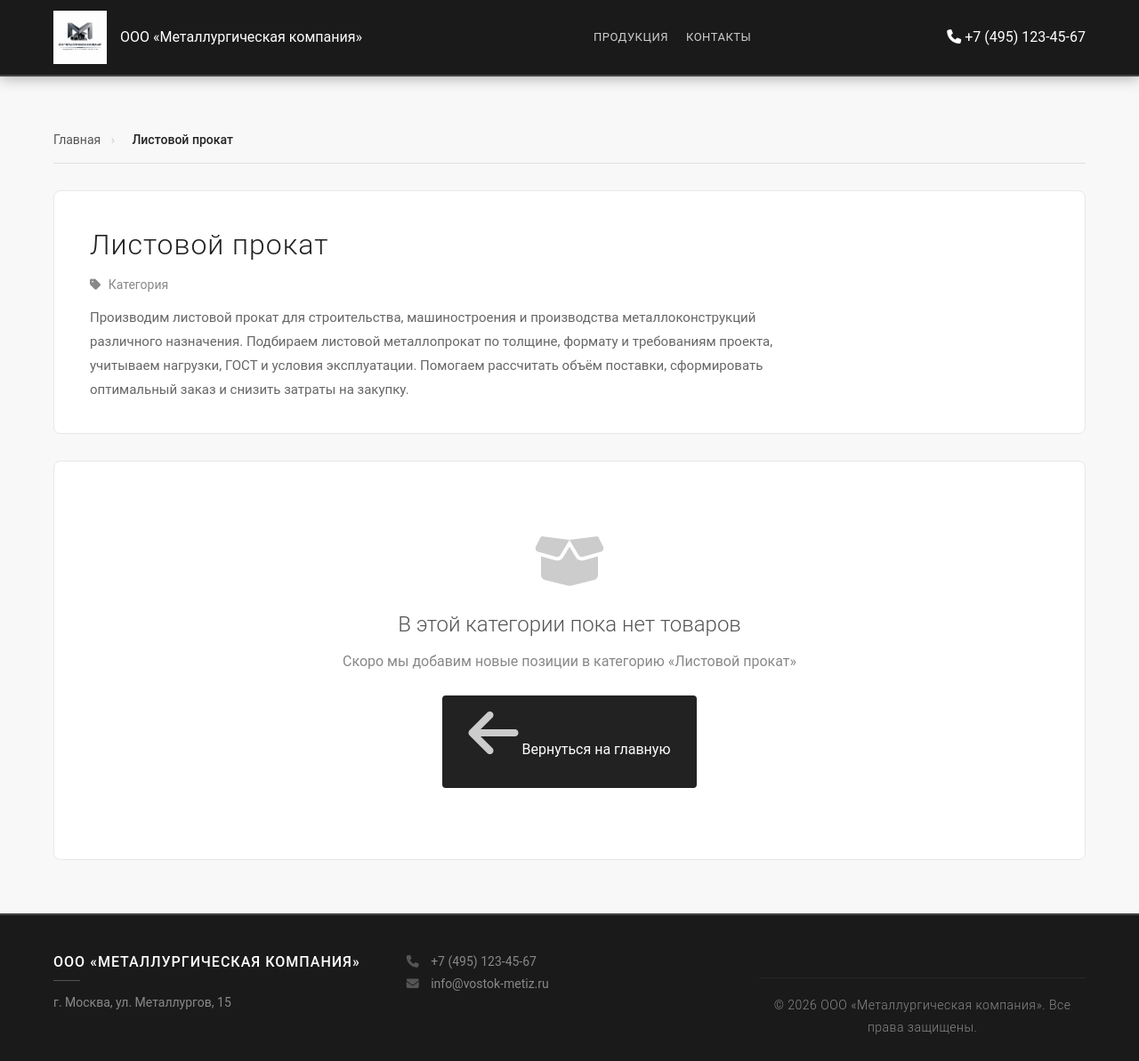
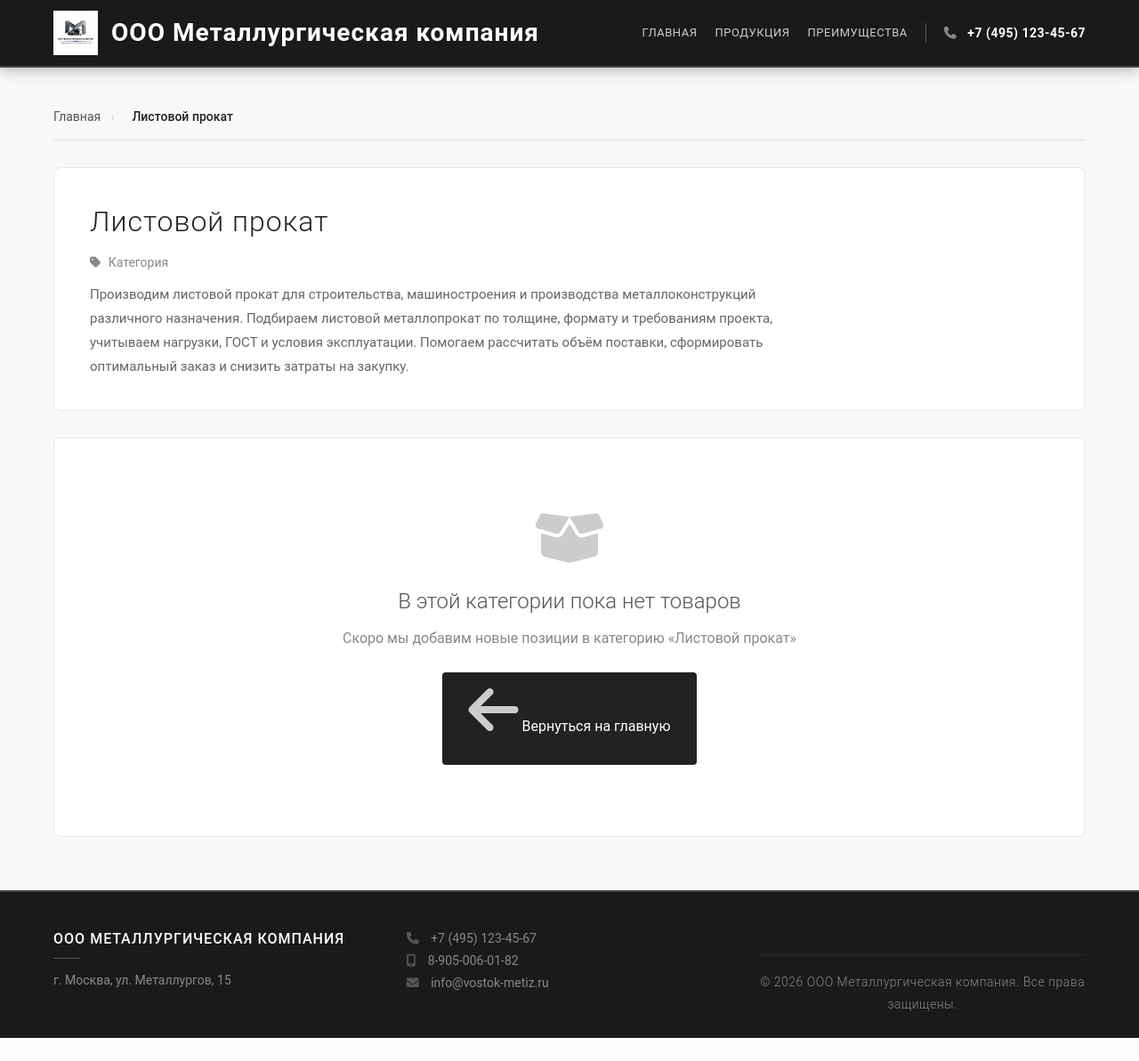
Before and after one commit to BogdanChelnokov/metallcompany, a Django app: a page that uses templates/base.html in a window 1280 px wide. Shown: the whole page at 89% size. After the commit the page ends 1167 px from the top, so only its background shows below. Run offline with Django 5.2, Linux system fonts and the light colour scheme; data comes from the database, SQL or seed files in the repository.

Commit message:
Update base.html

```diff
--- a/templates/base.html
+++ b/templates/base.html
@@ -1,65 +1,58 @@
-{\rtf1}<!-- templates/base.html -->
+<!-- templates/base.html -->
 {% load static %}
 <!DOCTYPE html>
 <html lang="ru">
 <head>
     <meta charset="UTF-8">
     <meta name="viewport" content="width=device-width, initial-scale=1.0">
-    <title>{% block title %}Чёрный металлопрокат и метизная продукция{% endblock %}</title>
+    <title>{% block title %}ООО Металлургическая компания{% endblock %}</title>
 
-    <!-- Подключаем стили (создадим чуть позже) -->
     <link rel="stylesheet" href="{% static 'css/style.css' %}">
-
-    <!-- Font Awesome для иконок -->
     <link rel="stylesheet" href="https://cdnjs.cloudflare.com/ajax/libs/font-awesome/6.5.0/css/all.min.css">
 
     {% block extra_css %}{% endblock %}
 </head>
 <body>
-    <!-- Шапка сайта -->
     <header>
         <div class="container">
             <div class="logo">
-                <img src="{% static 'images/logo.png' %}" style="height: 60px; width: auto; max-width: 300px;">
-                <span>ООО «Металлургическая компания»</span>
+                <img src="{% static 'images/logo.png' %}" alt="ООО Металлургическая компания">
+                <span class="company-name">ООО Металлургическая компания</span>
             </div>
             <nav>
+                <a href="{% url 'home' %}">Главная</a>
                 <a href="{% url 'home' %}#products">Продукция</a>
-                <a href="#contacts">Контакты</a>
+                <a href="{% url 'home' %}#advantages">Преимущества</a>
+                <a href="tel:{{ site_settings.phone|default:'+7 (347) 293-45-88' }}" class="nav-phone">
+                    <i class="fas fa-phone"></i> {{ site_settings.phone|default:"+7 (347) 293-45-88" }}
+                </a>
             </nav>
-            <div class="contacts-header">
-                <a href="tel:{{ site_settings.phone }}" class="phone">
-                    <i class="fas fa-phone"></i> {{ site_settings.phone|default:"+7 (123) 456-78-90" }}
-                </a>
-            </div>
         </div>
     </header>
 
-    <!-- Основной контент -->
     <main>
         {% block content %}{% endblock %}
     </main>
 
-    <!-- Подвал -->
     <footer id="contacts">
         <div class="container">
             <div class="footer-grid">
                 <div class="footer-info">
-                    <h3>ООО «Металлургическая компания»</h3>
-                    <p>{{ site_settings.address|default:"г. Москва, ул. Металлургов, д. 1" }}</p>
+                    <h3>{{ site_settings.company_name|default:"ООО Металлургическая компания" }}</h3>
+                    <p>{{ site_settings.address|default:"450078 г.Уфа, ул. Революционная д.221 офис 403(105)" }}</p>
                 </div>
                 <div class="footer-contacts">
-                    <p><i class="fas fa-phone"></i> {{ site_settings.phone|default:"+7 (123) 456-78-90" }}</p>
-                    <p><i class="fas fa-envelope"></i> {{ site_settings.email|default:"info@vostok-metiz.ru" }}</p>
+                    <p><i class="fas fa-phone"></i> {{ site_settings.phone|default:"+7 (347) 293-45-88" }}</p>
+                    <p><i class="fas fa-mobile-alt"></i> {{ site_settings.mobile|default:"8-905-006-01-82" }}</p>
+                    <p><i class="fas fa-envelope"></i> {{ site_settings.email|default:"metcom10@mail.ru" }}</p>
                 </div>
                 <div class="footer-copy">
-                    <p>&copy; 2026 ООО «Металлургическая компания». Все права защищены.</p>
+                    <p>&copy; 2026 {{ site_settings.company_name|default:"ООО Металлургическая компания" }}. Все права защищены.</p>
                 </div>
             </div>
         </div>
     </footer>
 
-    <!-- Подключаем JavaScript -->
     <script src="{% static 'js/main.js' %}"></script>
     {% block extra_js %}{% endblock %}
 </body>
```
